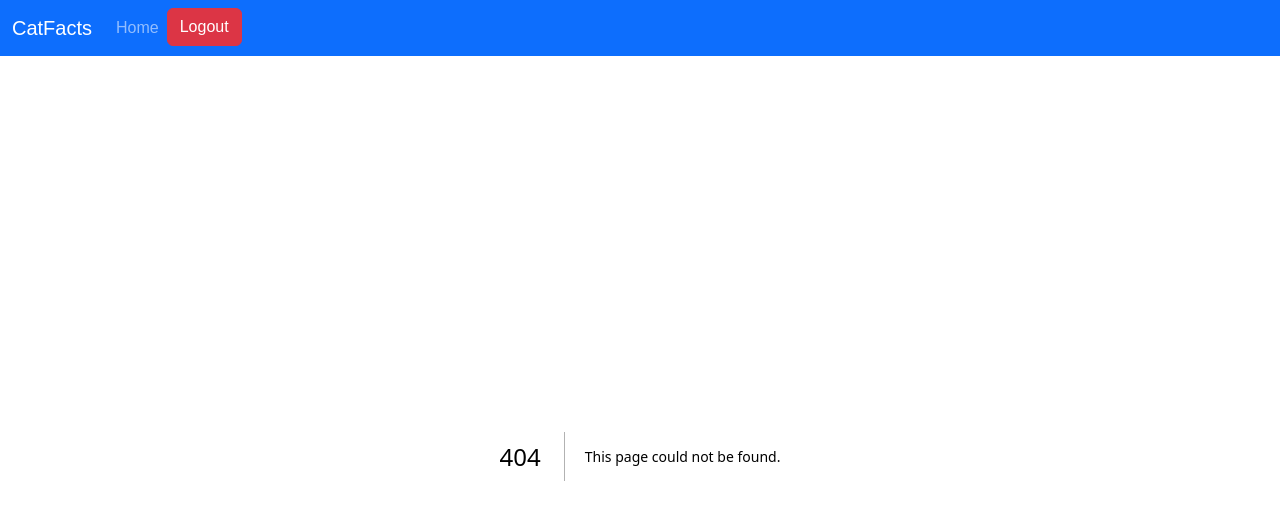
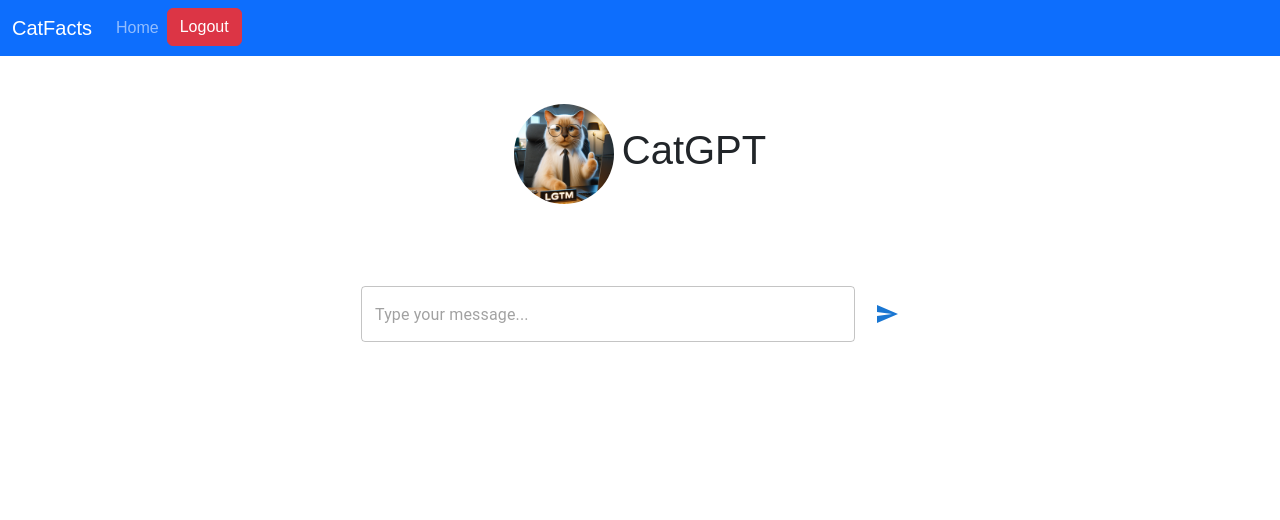
Before and after one commit to altf4m88/onboarding-test-app-frontend, a Next.js app: page /chat in a window 1280 px wide. Before the commit this address had no page. Shown: the top 520 px of the page. Built offline with nearby package versions, Linux system fonts and the light colour scheme; sample sign-in values are in the browser's storage.

Commit message:
update chat UI

```diff
--- a/package.json
+++ b/package.json
@@ -9,6 +9,10 @@
     "lint": "next lint"
   },
   "dependencies": {
+    "@emotion/react": "^11.11.4",
+    "@emotion/styled": "^11.11.5",
+    "@mui/icons-material": "^5.15.21",
+    "@mui/material": "^5.15.21",
     "bootstrap": "^5.3.3",
     "next": "14.2.4",
     "react": "^18",
--- /dev/null
+++ b/pages/chat.tsx
@@ -0,0 +1,80 @@
+import { useEffect, useState } from 'react';
+import ProtectedRoute from '../components/ProtectedRoute';
+import Image from 'next/image';
+import catImage from '../public/images/main.png';
+import { Box, TextField, Button, List, ListItem, ListItemText } from '@mui/material';
+import SendIcon from '@mui/icons-material/Send';
+
+interface GatoChat {
+    role: string;
+    message: string;
+}
+
+const Chat: React.FC = () => {
+    const [gatoChats, setGatoChats] = useState<GatoChat[]>([]);
+    const [inputMessage, setInputMessage] = useState('');
+
+    const handleGatoChats = async () => {
+      const token = localStorage.getItem('token');
+      const response = await fetch('http://localhost:3000/gato-chats', {
+        method: 'POST',
+        headers: {
+          'Authorization': `Bearer ${token}`,
+          'Content-Type': 'application/json',
+        },
+        body: JSON.stringify({ message : inputMessage}),
+      });
+
+      if (response.ok) {
+        setGatoChats(prevFacts => [...prevFacts, {
+            role : 'user',
+            message : inputMessage
+        }]);
+        const responseData = await response.json();
+        setGatoChats(prevFacts => [...prevFacts, responseData]); // Append new facts to existing ones
+      } else {
+        // Handle error
+        console.error('Failed to fetch cat facts');
+      }
+    };
+
+    useEffect(() => {
+    }, []);
+
+    return (
+        <ProtectedRoute>
+          <div className="container">
+            <div className='d-flex align-items-center gap-2 mt-5'>
+                <Image className='cat-profile-picture' src={catImage} alt="Cat" height={300} />
+                <h1>CatGPT</h1>
+            </div>
+            <Box sx={{ width: '50%', maxWidth: 1000, margin: 'auto', mt: 5, mb: 5 }}>
+                <List>
+                    {gatoChats.map((chat, index) => (
+                        <ListItem key={index}>
+                            <ListItemText
+                                primary={chat.message}
+                                sx={{ textAlign: chat.role === 'user' ? 'right' : 'left', backgroundColor: "#F5D460", padding: 2, borderRadius: 4 }}
+                            />
+                        </ListItem>
+                    ))}
+                </List>
+                <Box sx={{ display: 'flex', alignItems: 'center', mt: 2 }}>
+                    <TextField
+                        fullWidth
+                        variant="outlined"
+                        onChange={(e) => setInputMessage(e.target.value)}
+                        placeholder="Type your message..."
+                    />
+                    <Button onClick={handleGatoChats}  sx={{ p: 2 }}>
+                        <SendIcon />
+                    </Button>
+                </Box>
+            </Box>
+          </div>
+        </ProtectedRoute>
+      );
+}
+
+
+export default Chat;
--- a/pages/index.tsx
+++ b/pages/index.tsx
@@ -1,7 +1,6 @@
 "use client"; // Add this line at the top
 
 import { useEffect, useState } from 'react';
-import Navbar from '../components/Navbar';
 import ProtectedRoute from '../components/ProtectedRoute';
 import Image from 'next/image';
 import catImage from '../public/images/main.png'; // Import your local image
--- a/styles/globals.css
+++ b/styles/globals.css
@@ -53,3 +53,9 @@ button {
 button:hover {
   background-color: #0056b3;
 }
+
+.cat-profile-picture {
+  border-radius: 50%;
+  max-width: 100px;
+  max-height: 100px;
+}
```
Also changed, not shown: 1 other file (tests, documents, lock files or other folders).
